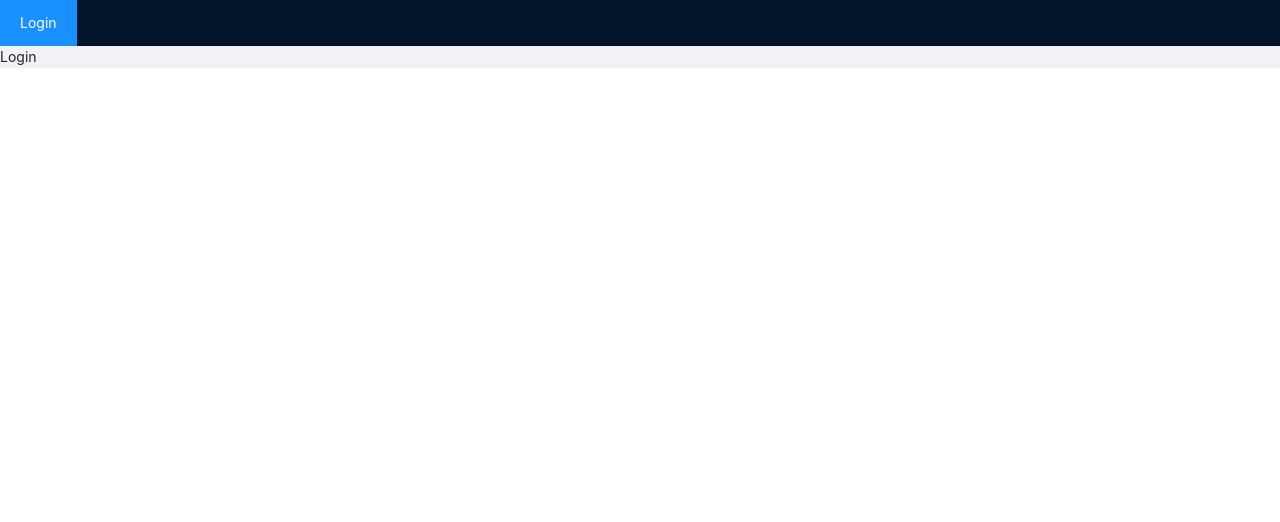
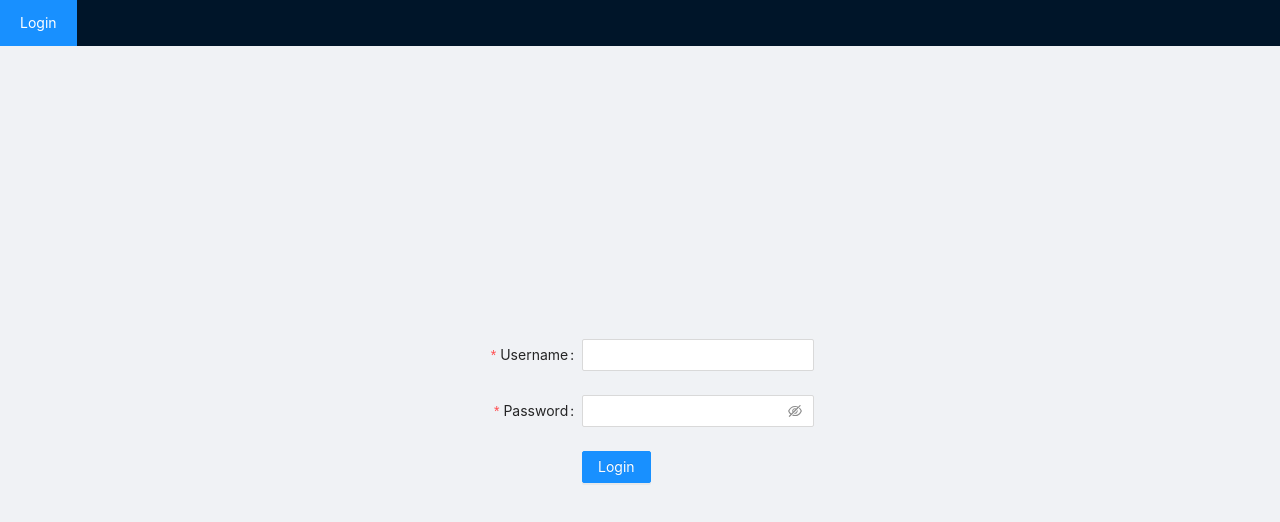
Before and after one commit to sergij14/calendar-events, a React (Create React App) app: page / in a window 1280 px wide. Shown: the top 522 px of the page. Built offline with nearby package versions, Linux system fonts and the light colour scheme.

Commit message:
created login form component/form validation logic

```diff
--- a/src/App.tsx
+++ b/src/App.tsx
@@ -1,7 +1,7 @@
 import { Layout } from "antd";
 import React from "react";
 import { useRoutes, Navigate } from "react-router-dom";
-import NavBar from "./components/NavBar";
+import { NavBar } from "./components/NavBar";
 import { useTypedSelector } from "./hooks/useTypedSelector";
 import Event from "./pages/Event";
 import Login from "./pages/Login";
--- /dev/null
+++ b/src/components/LoginForm.tsx
@@ -0,0 +1,47 @@
+import { Button, Checkbox, Form, Input } from "antd";
+import React from "react";
+import { rules } from "../utils/rules";
+
+export const LoginForm: React.FC = () => {
+  const onFinish = (values: any) => {
+    console.log("Success:", values);
+  };
+
+  const onFinishFailed = (errorInfo: any) => {
+    console.log("Failed:", errorInfo);
+  };
+
+  return (
+    <Form
+      name="basic"
+      labelCol={{ span: 8 }}
+      wrapperCol={{ span: 16 }}
+      initialValues={{ remember: true }}
+      onFinish={onFinish}
+      onFinishFailed={onFinishFailed}
+      autoComplete="off"
+    >
+      <Form.Item
+        label="Username"
+        name="username"
+        rules={[rules.required('Please enter username')]}
+      >
+        <Input />
+      </Form.Item>
+
+      <Form.Item
+        label="Password"
+        name="password"
+        rules={[rules.required('Please enter password')]}
+      >
+        <Input.Password />
+      </Form.Item>
+
+      <Form.Item wrapperCol={{ offset: 8, span: 16 }}>
+        <Button type="primary" htmlType="submit">
+          Login
+        </Button>
+      </Form.Item>
+    </Form>
+  );
+};
--- a/src/components/NavBar.tsx
+++ b/src/components/NavBar.tsx
@@ -4,7 +4,7 @@
 import { useNavigate } from "react-router-dom";
 import { useTypedSelector } from "../hooks/useTypedSelector";
 
-const NavBar: React.FC = () => {
+export const NavBar: React.FC = () => {
   const navigate = useNavigate();
   const { loggedIn } = useTypedSelector((state) => state.auth);
 
@@ -36,5 +36,3 @@
     </div>
   );
 };
-
-export default NavBar;
--- a/src/pages/Login.tsx
+++ b/src/pages/Login.tsx
@@ -1,7 +1,14 @@
+import { Form, Input, Row } from "antd";
+import Layout from "antd/lib/layout/layout";
 import React from "react";
+import { LoginForm } from "../components/LoginForm";
 
 const Login:React.FC = () => {
-  return <div>Login</div>;
+  return <Layout>
+    <Row justify="center" align="middle" className="vh-100">
+        <LoginForm />
+    </Row>
+  </Layout>;
 };
 
 export default Login;
--- a/src/styles/index.css
+++ b/src/styles/index.css
@@ -1 +1,5 @@
 @import "antd/dist/antd.css";
+
+.vh-100 {
+  height: calc(100vh - 46px);
+}
--- /dev/null
+++ b/src/utils/rules.ts
@@ -0,0 +1,6 @@
+export const rules = {
+  required: (message: string) => ({
+    required: true,
+    message,
+  }),
+};
```
